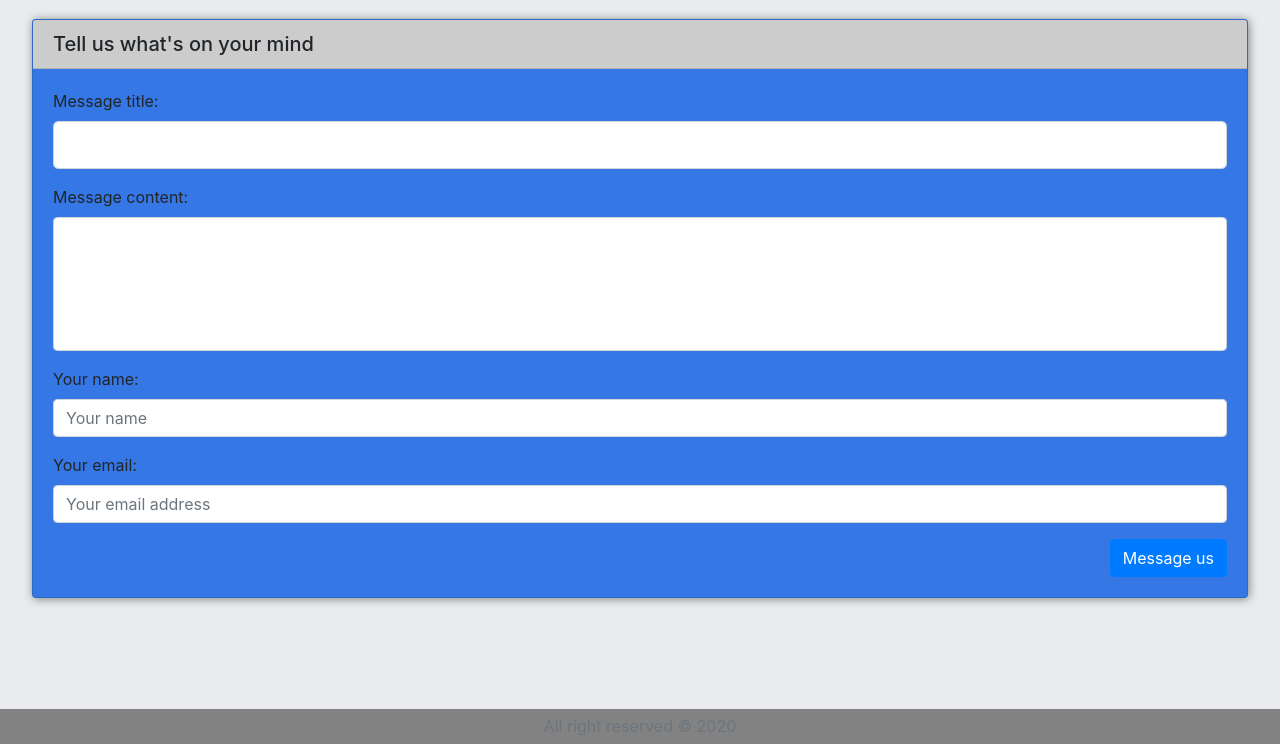
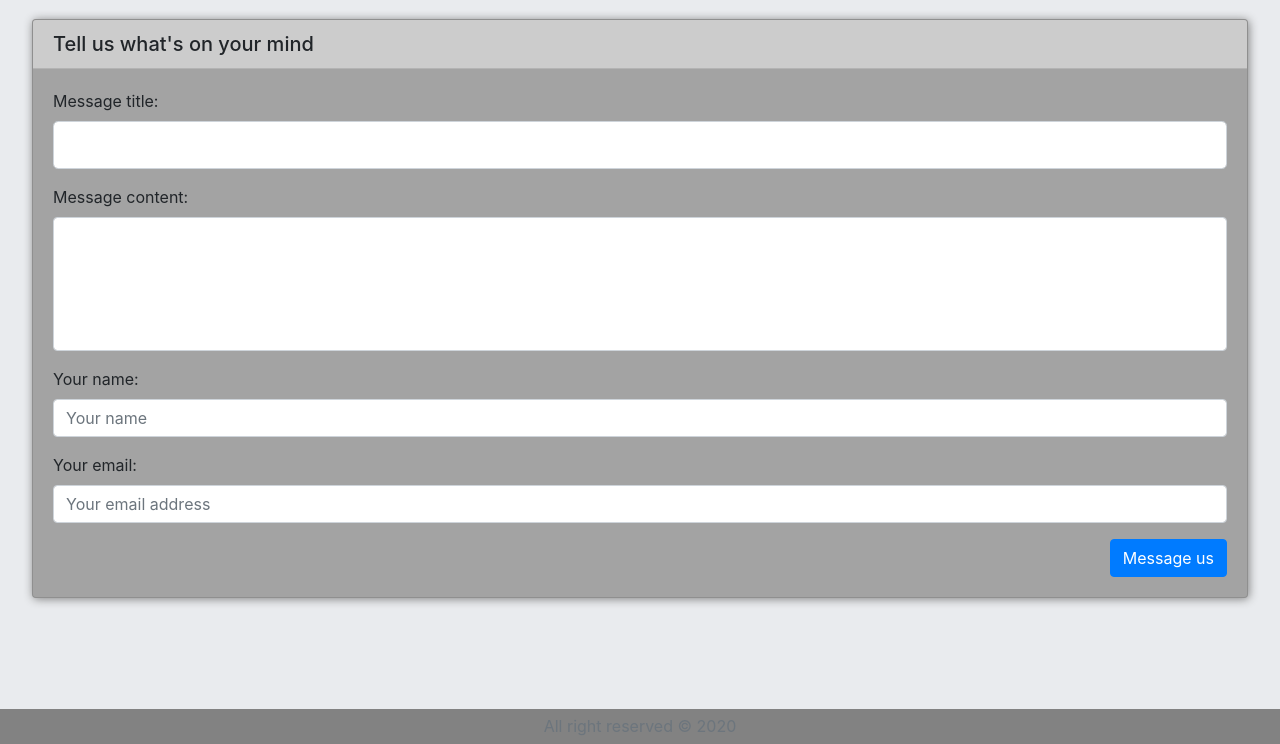
Before and after one commit to DevNetTeam/petmatch, a PHP site: page /main.php?contactUs in a window 1280 px wide. Shown: the part 56-800 px from the top of the page. Run offline with PHP 8.4, Linux system fonts and the light colour scheme; some libraries are stand-ins or nearby versions.

Commit message:
Update myCss.css

```diff
--- a/styles/myCss.css
+++ b/styles/myCss.css
@@ -22,7 +22,7 @@ body {
 
 .card {
     width: 95%;
-    background-color: #3578E5;
+    background-color: #A3A3A3;
     margin: 5px;
     box-shadow: 1px 1px 10px grey;
 }
```
